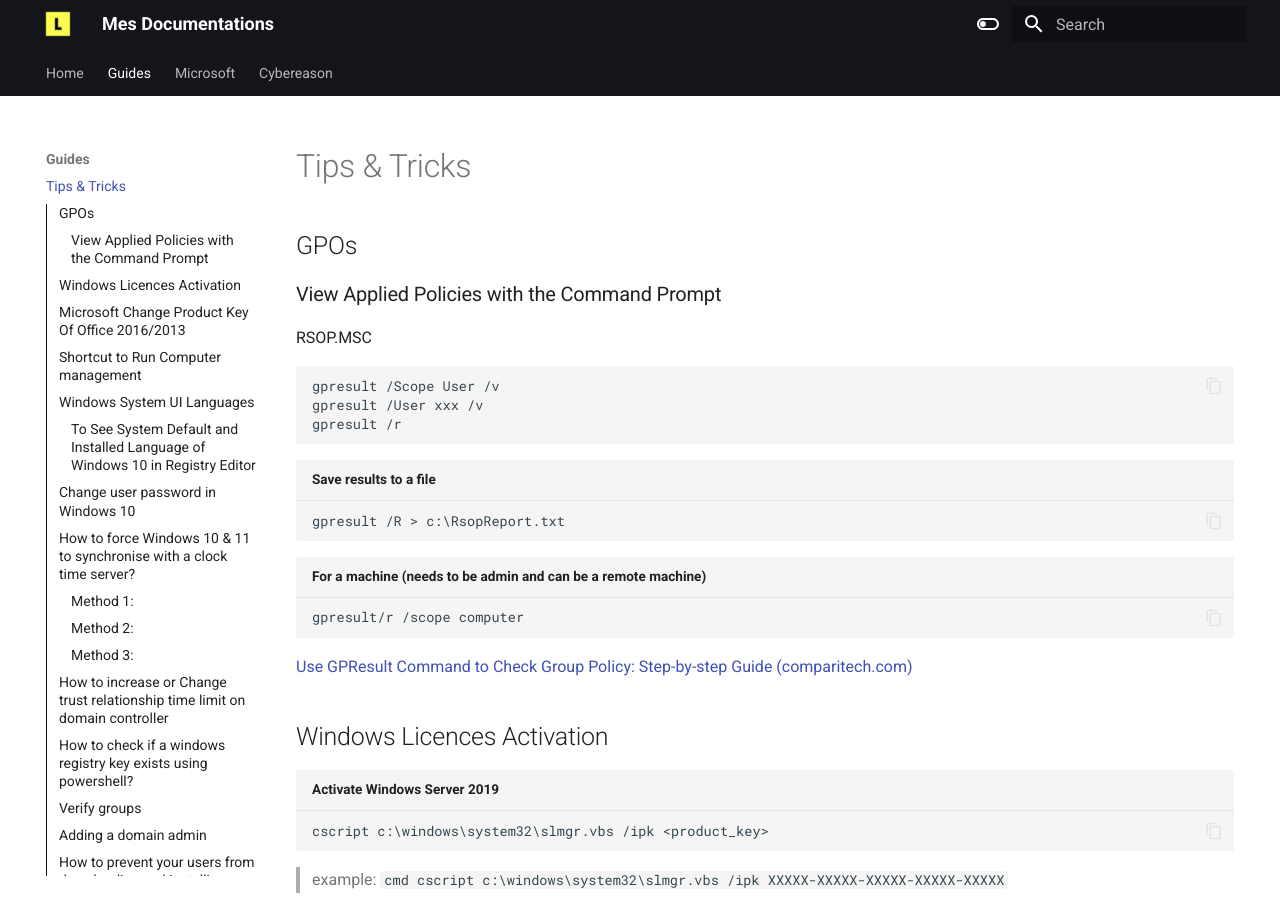
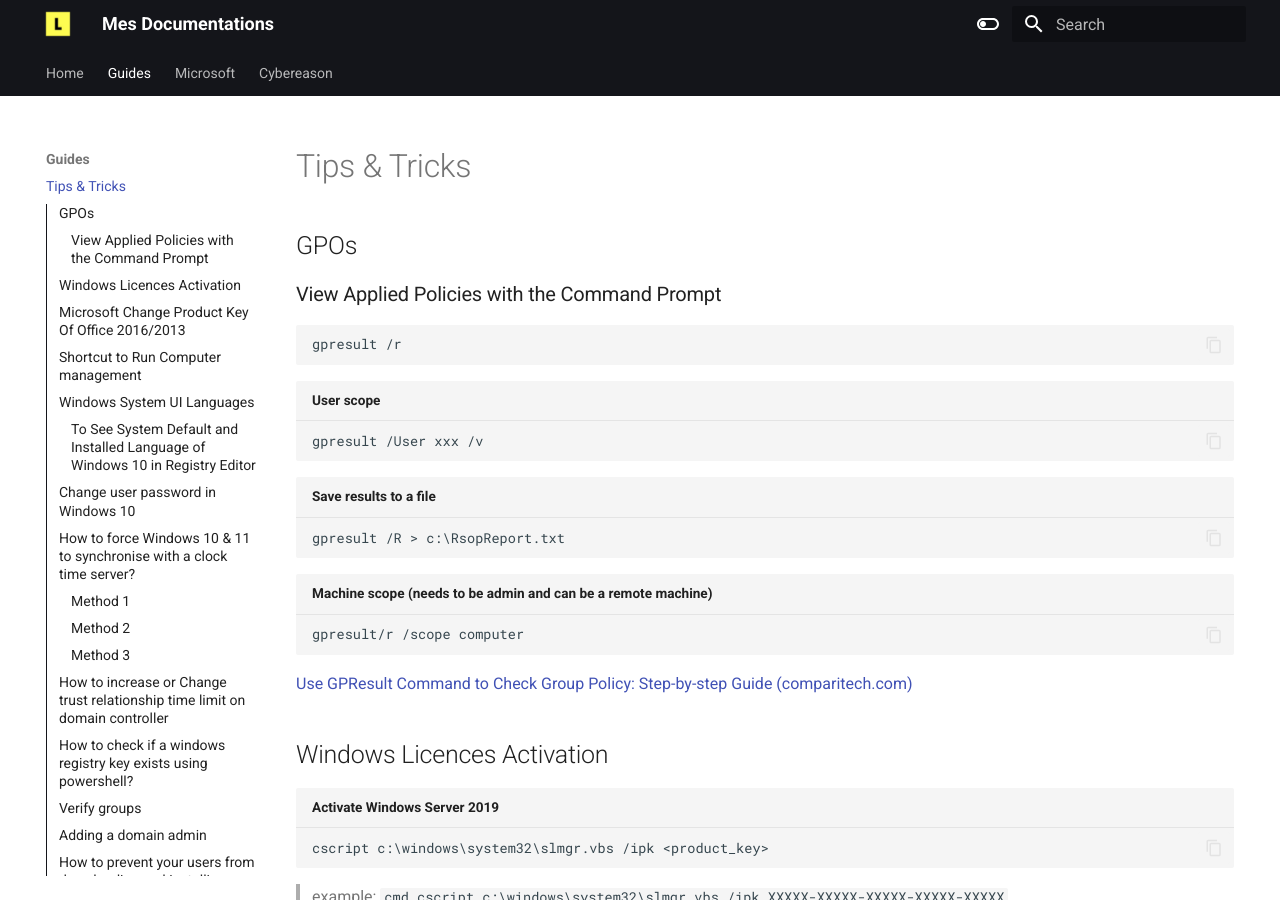
Before and after one commit to jipjab/docs, an MkDocs documentation site: the page built from docs/Tricks.md, in a window 1280 px wide and 900 px high. Built offline with MkDocs 1.6.1 and Material for MkDocs 9.7.7, drawn with Linux system fonts in a browser that asks for light colours; some of the changed text lies outside the part shown.

Commit message:
Update Tricks.md

````diff
--- a/docs/Tricks.md
+++ b/docs/Tricks.md
@@ -2,20 +2,16 @@
 
 ## GPOs
 ### View Applied Policies with the Command Prompt
-
-RSOP.MSC
-
 ```cmd
-gpresult /Scope User /v
-gpresult /User xxx /v
 gpresult /r
 ```
-
+```cmd title="User scope"
+gpresult /User xxx /v
+```
 ```cmd title="Save results to a file"
 gpresult /R > c:\RsopReport.txt
 ```
-
-```cmd title="For a machine (needs to be admin and can be a remote machine)"
+```cmd title="Machine scope (needs to be admin and can be a remote machine)"
 gpresult/r /scope computer
 ```
 [Use GPResult Command to Check Group Policy: Step-by-step Guide (comparitech.com)](https://www.comparitech.com/net-admin/how-to-use-gpresult-command/#:~:text=GPResult%20Scope%20Command,users%2C%20and%20target%20computer%27s%20settings.)
@@ -81,19 +77,19 @@ net user /add [username] [password]
 net localgroup administrators [username] /add
 ```
 ## How to force Windows 10 & 11 to synchronise with a clock time server?
-### Method 1:
+### Method 1
 Press Windows key + r and type **services.msc** and press enter.
 Right click on Windows Time and select properties to check the status of the service.
 Restart the Windows Time service.
 Click on OK.
 Restart the computer
-### Method 2:
+### Method 2
 Click on clock and select “Change date and time settings”.
 Click on the “Internet Time” tab.
 Check if it is set to “synchronize the time with time.windows.com”
 If the option is selected, click on change settings to check the option “Synchronize with an Internet Time server”
 Click on OK.
-### Method 3:
+### Method 3
 Press Windows key + X and select Command prompt(Admin).
 Type each one of the command below and press enter.
 ```ps
````
